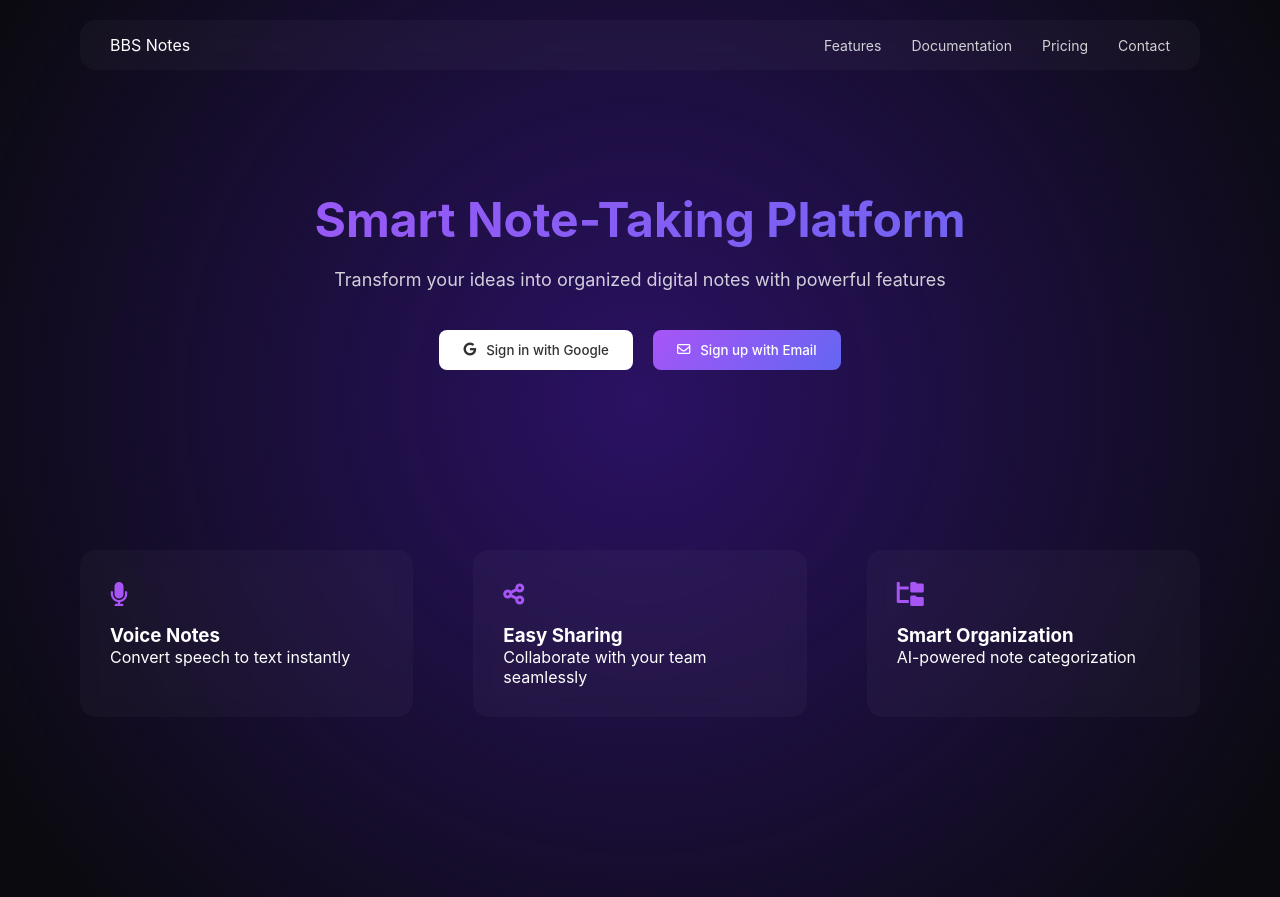
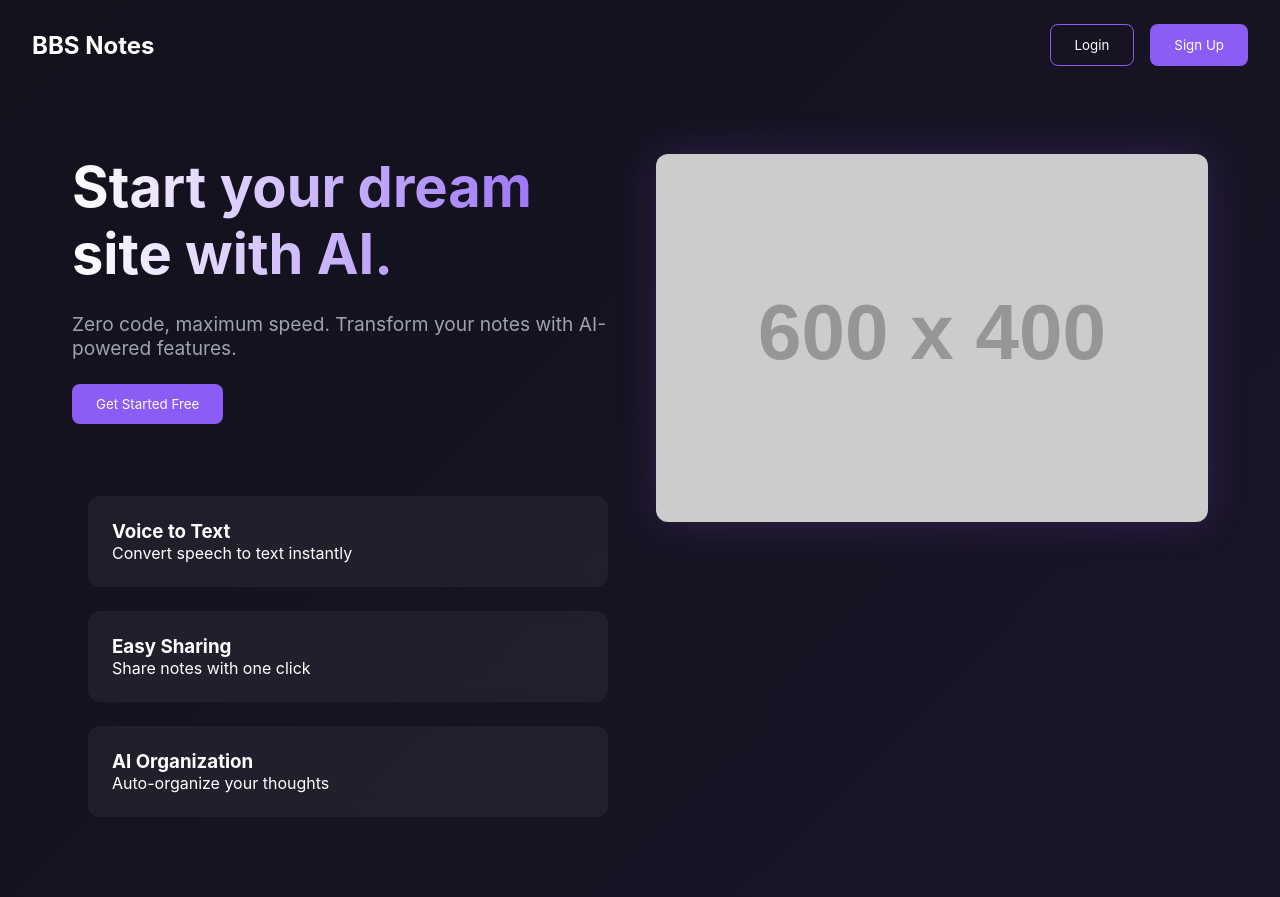
Before and after one commit to Shadowstrike17/bbs-notes, a plain HTML site: page index.html in a window 1280 px wide. Before the commit the page ends 820 px from the top, so only its background shows below. Drawn offline with Linux system fonts and the light colour scheme; placeholder pictures from the web are drawn by us.

Commit message:
Update index.html

```diff
--- a/index.html
+++ b/index.html
@@ -3,8 +3,7 @@
 <head>
     <meta charset="UTF-8">
     <meta name="viewport" content="width=device-width, initial-scale=1.0">
-    <title>BBS Notes - Smart Notes Platform</title>
-    <link rel="stylesheet" href="https://cdnjs.cloudflare.com/ajax/libs/font-awesome/6.0.0/css/all.min.css">
+    <title>BBS Notes - AI-Powered Note Taking</title>
     <style>
         * {
             margin: 0;
@@ -14,206 +13,193 @@
         }
 
         body {
-            background: #0a0a0f;
+            background: linear-gradient(135deg, #13111C 0%, #1A1528 100%);
             color: #fff;
             min-height: 100vh;
-            overflow-x: hidden;
-        }
-
-        .gradient-bg {
-            position: fixed;
-            top: -50%;
-            left: -50%;
-            width: 200%;
-            height: 200%;
-            background: radial-gradient(circle at center, #2a1163 0%, transparent 50%);
-            z-index: -1;
-            animation: rotateGradient 20s linear infinite;
-        }
-
-        @keyframes rotateGradient {
-            0% { transform: rotate(0deg); }
-            100% { transform: rotate(360deg); }
-        }
-
-        .container {
-            max-width: 1200px;
-            margin: 0 auto;
-            padding: 0 20px;
         }
 
         nav {
-            padding: 20px 0;
+            padding: 1.5rem 2rem;
             display: flex;
             justify-content: space-between;
             align-items: center;
-            backdrop-filter: blur(10px);
-            background: rgba(255, 255, 255, 0.03);
-            margin: 20px;
-            border-radius: 15px;
-            padding: 15px 30px;
         }
 
-        .nav-links {
-            display: flex;
-            gap: 30px;
+        .logo {
+            font-size: 1.5rem;
+            font-weight: bold;
+            color: #fff;
         }
 
-        .nav-links a {
-            color: #fff;
-            text-decoration: none;
-            opacity: 0.8;
-            transition: all 0.3s;
-            font-size: 14px;
+        .nav-buttons {
+            display: flex;
+            gap: 1rem;
         }
 
-        .nav-links a:hover {
-            opacity: 1;
-            color: #a855f7;
+        .btn {
+            padding: 0.75rem 1.5rem;
+            border-radius: 8px;
+            border: none;
+            cursor: pointer;
+            transition: all 0.3s ease;
+        }
+
+        .btn-primary {
+            background: #8B5CF6;
+            color: white;
+        }
+
+        .btn-outline {
+            background: transparent;
+            border: 1px solid #8B5CF6;
+            color: white;
+        }
+
+        .btn:hover {
+            transform: translateY(-2px);
+            box-shadow: 0 0 20px rgba(139, 92, 246, 0.3);
         }
 
         .hero {
-            padding: 100px 0;
-            text-align: center;
+            display: grid;
+            grid-template-columns: 1fr 1fr;
+            padding: 4rem 2rem;
+            gap: 2rem;
+            max-width: 1200px;
+            margin: 0 auto;
         }
 
-        .hero h1 {
-            font-size: 48px;
-            margin-bottom: 20px;
-            background: linear-gradient(135deg, #a855f7, #6366f1);
+        .hero-content {
+            display: flex;
+            flex-direction: column;
+            justify-content: center;
+            gap: 1.5rem;
+        }
+
+        .hero-title {
+            font-size: 3.5rem;
+            line-height: 1.2;
+            background: linear-gradient(90deg, #fff, #8B5CF6);
             -webkit-background-clip: text;
             -webkit-text-fill-color: transparent;
-            animation: fadeIn 1s ease-out;
         }
 
-        .hero p {
-            font-size: 18px;
-            opacity: 0.8;
-            margin-bottom: 40px;
-            animation: fadeIn 1s ease-out 0.2s backwards;
+        .hero-subtitle {
+            font-size: 1.2rem;
+            color: #9CA3AF;
         }
 
-        .auth-buttons {
-            display: flex;
-            gap: 20px;
-            justify-content: center;
-            margin-top: 40px;
+        .features {
+            display: grid;
+            grid-template-columns: repeat(auto-fit, minmax(250px, 1fr));
+            gap: 1.5rem;
+            padding: 1rem;
+            margin-top: 2rem;
         }
 
-        .auth-button {
-            padding: 12px 24px;
-            border-radius: 8px;
-            border: none;
-            cursor: pointer;
-            font-weight: 500;
-            transition: all 0.3s;
-            display: flex;
-            align-items: center;
-            gap: 10px;
+        .feature-card {
+            background: rgba(255, 255, 255, 0.05);
+            padding: 1.5rem;
+            border-radius: 12px;
+            backdrop-filter: blur(10px);
+            transition: all 0.3s ease;
         }
 
-        .google-auth {
-            background: white;
-            color: #333;
+        .feature-card:hover {
+            transform: translateY(-5px);
+            box-shadow: 0 0 30px rgba(139, 92, 246, 0.2);
         }
 
-        .email-auth {
-            background: linear-gradient(135deg, #a855f7, #6366f1);
-            color: white;
+        .preview-container {
+            position: relative;
         }
 
-        .auth-button:hover {
-            transform: translateY(-2px);
-            box-shadow: 0 5px 15px rgba(168, 85, 247, 0.2);
+        .preview-image {
+            width: 100%;
+            border-radius: 12px;
+            box-shadow: 0 0 40px rgba(139, 92, 246, 0.2);
         }
 
-        .glass-card {
-            background: rgba(255, 255, 255, 0.03);
-            backdrop-filter: blur(10px);
-            border-radius: 15px;
-            padding: 30px;
-            margin: 20px;
-            animation: fadeIn 1s ease-out;
-        }
+        @media (max-width: 768px) {
+            .hero {
+                grid-template-columns: 1fr;
+                text-align: center;
+            }
 
-        @keyframes fadeIn {
-            from {
-                opacity: 0;
-                transform: translateY(20px);
+            .hero-title {
+                font-size: 2.5rem;
             }
-            to {
-                opacity: 1;
-                transform: translateY(0);
+
+            .features {
+                grid-template-columns: 1fr;
             }
-        }
-
-        .features-grid {
-            display: grid;
-            grid-template-columns: repeat(auto-fit, minmax(300px, 1fr));
-            gap: 20px;
-            margin-top: 60px;
-        }
-
-        .feature-icon {
-            font-size: 24px;
-            color: #a855f7;
-            margin-bottom: 15px;
         }
     </style>
 </head>
 <body>
-    <div class="gradient-bg"></div>
+    <nav>
+        <div class="logo">BBS Notes</div>
+        <div class="nav-buttons">
+            <button class="btn btn-outline">Login</button>
+            <button class="btn btn-primary">Sign Up</button>
+        </div>
+    </nav>
 
-    <div class="container">
-        <nav>
-            <div class="logo">BBS Notes</div>
-            <div class="nav-links">
-                <a href="#features">Features</a>
-                <a href="#docs">Documentation</a>
-                <a href="#pricing">Pricing</a>
-                <a href="#contact">Contact</a>
+    <main>
+        <section class="hero">
+            <div class="hero-content">
+                <h1 class="hero-title">Start your dream site with AI.</h1>
+                <p class="hero-subtitle">Zero code, maximum speed. Transform your notes with AI-powered features.</p>
+                <div class="hero-buttons">
+                    <button class="btn btn-primary">Get Started Free</button>
+                </div>
+                <div class="features">
+                    <div class="feature-card">
+                        <h3>Voice to Text</h3>
+                        <p>Convert speech to text instantly</p>
+                    </div>
+                    <div class="feature-card">
+                        <h3>Easy Sharing</h3>
+                        <p>Share notes with one click</p>
+                    </div>
+                    <div class="feature-card">
+                        <h3>AI Organization</h3>
+                        <p>Auto-organize your thoughts</p>
+                    </div>
+                </div>
             </div>
-        </nav>
-
-        <section class="hero">
-            <h1>Smart Note-Taking Platform</h1>
-            <p>Transform your ideas into organized digital notes with powerful features</p>
-
-            <div class="auth-buttons">
-                <button class="auth-button google-auth">
-                    <i class="fab fa-google"></i>
-                    Sign in with Google
-                </button>
-                <button class="auth-button email-auth">
-                    <i class="far fa-envelope"></i>
-                    Sign up with Email
-                </button>
+            <div class="preview-container">
+                <img src="https://placehold.co/600x400/1A1528/8B5CF6" alt="App Preview" class="preview-image">
             </div>
         </section>
+    </main>
 
-        <div class="features-grid">
-            <div class="glass-card">
-                <div class="feature-icon">
-                    <i class="fas fa-microphone"></i>
-                </div>
-                <h3>Voice Notes</h3>
-                <p>Convert speech to text instantly</p>
-            </div>
-            <div class="glass-card">
-                <div class="feature-icon">
-                    <i class="fas fa-share-alt"></i>
-                </div>
-                <h3>Easy Sharing</h3>
-                <p>Collaborate with your team seamlessly</p>
-            </div>
-            <div class="glass-card">
-                <div class="feature-icon">
-                    <i class="fas fa-folder-tree"></i>
-                </div>
-                <h3>Smart Organization</h3>
-                <p>AI-powered note categorization</p>
-            </div>
-        </div>
-    </div>
+    <script>
+        // Add smooth scroll behavior
+        document.querySelectorAll('a[href^="#"]').forEach(anchor => {
+            anchor.addEventListener('click', function (e) {
+                e.preventDefault();
+                document.querySelector(this.getAttribute('href')).scrollIntoView({
+                    behavior: 'smooth'
+                });
+            });
+        });
+
+        // Add animation to feature cards on scroll
+        const observer = new IntersectionObserver((entries) => {
+            entries.forEach(entry => {
+                if (entry.isIntersecting) {
+                    entry.target.style.opacity = 1;
+                    entry.target.style.transform = 'translateY(0)';
+                }
+            });
+        });
+
+        document.querySelectorAll('.feature-card').forEach((card) => {
+            card.style.opacity = 0;
+            card.style.transform = 'translateY(20px)';
+            observer.observe(card);
+        });
+    </script>
 </body>
 </html>
```
